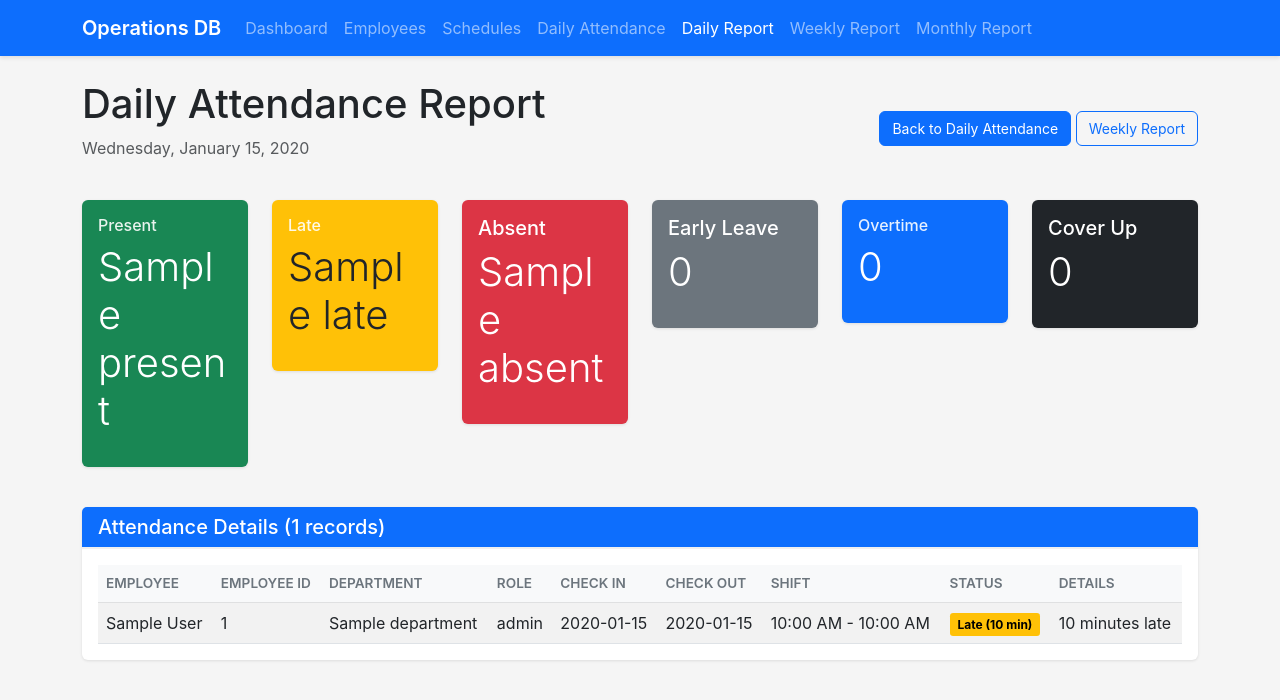
After one commit to rafael7ms/operations-db, a Python web app: template prod/app/templates/attendance_tracker/daily_report.html in a window 1280 px wide. The commit adds this page. Shown: the top 700 px of the page. Run offline with Jinja, Linux system fonts and the light colour scheme; the template is opened without the code that fills it: most values are stand-ins (such as "Sample title", 1, 10 or a date in 2020).

Commit message:
Add daily attendance report page
- Create daily_report.html with summary cards and attendance details
- Update weekly_report.html to show early leave, overtime, and cover up stats
- Add status badge colors for new attendance types
- Update attendance_tracker.py to include new status counts in weekly stats

Co-Authored-By: Claude Opus 4.6 <noreply@anthropic.com>

```diff
--- a/prod/app/modules/attendance_tracker.py
+++ b/prod/app/modules/attendance_tracker.py
@@ -294,6 +294,9 @@ def weekly_report():
             'present': len(day_attendances),
             'late': len([a for a in day_attendances if a.late_minutes and a.late_minutes > 0]),
             'absent': len([a for a in day_attendances if a.exception_type in ['Absent', 'Leave']]),
+            'early_leave': len([a for a in day_attendances if a.exception_type == 'Early Leave']),
+            'overtime': len([a for a in day_attendances if a.exception_type == 'Overtime']),
+            'cover_up': len([a for a in day_attendances if a.exception_type == 'Cover Up']),
             'total_scheduled': Schedule.query.filter_by(start_date=current_date).count()
         }
 
--- /dev/null
+++ b/prod/app/templates/attendance_tracker/daily_report.html
@@ -0,0 +1,215 @@
+<!DOCTYPE html>
+<html lang="en">
+<head>
+    <meta charset="UTF-8">
+    <meta name="viewport" content="width=device-width, initial-scale=1.0">
+    <title>Daily Attendance Report</title>
+    <link href="https://cdn.jsdelivr.net/npm/bootstrap@5.3.0/dist/css/bootstrap.min.css" rel="stylesheet">
+    <link rel="stylesheet" href="{{ url_for('static', filename='css/style.css') }}">
+    <style>
+        .status-badge {
+            padding: 0.25rem 0.5rem;
+            border-radius: 0.2rem;
+            font-size: 0.75rem;
+            font-weight: bold;
+        }
+        .status-present { background-color: #198754; color: white; }
+        .status-late { background-color: #ffc107; color: black; }
+        .status-absent { background-color: #dc3545; color: white; }
+        .status-early { background-color: #dc3545; color: white; }
+        .status-overtime { background-color: #6610f2; color: white; }
+        .status-coverup { background-color: #6c757d; color: white; }
+        .status-onleave { background-color: #6c757d; color: white; }
+        .status-not-marked { background-color: #6c757d; color: white; }
+    </style>
+</head>
+<body>
+    <nav class="navbar navbar-expand-lg navbar-dark bg-primary">
+        <div class="container">
+            <a class="navbar-brand" href="/">Operations DB</a>
+            <button class="navbar-toggler" type="button" data-bs-toggle="collapse" data-bs-target="#navbarNav">
+                <span class="navbar-toggler-icon"></span>
+            </button>
+            <div class="collapse navbar-collapse" id="navbarNav">
+                <ul class="navbar-nav">
+                    <li class="nav-item">
+                        <a class="nav-link" href="/dashboard">Dashboard</a>
+                    </li>
+                    <li class="nav-item">
+                        <a class="nav-link" href="/employees">Employees</a>
+                    </li>
+                    <li class="nav-item">
+                        <a class="nav-link" href="/schedules">Schedules</a>
+                    </li>
+                    <li class="nav-item">
+                        <a class="nav-link" href="/attendance/attendance">Daily Attendance</a>
+                    </li>
+                    <li class="nav-item">
+                        <a class="nav-link active" href="/attendance/report/daily">Daily Report</a>
+                    </li>
+                    <li class="nav-item">
+                        <a class="nav-link" href="/attendance/report/weekly">Weekly Report</a>
+                    </li>
+                    <li class="nav-item">
+                        <a class="nav-link" href="/attendance/report/monthly">Monthly Report</a>
+                    </li>
+                </ul>
+            </div>
+        </div>
+    </nav>
+
+    <div class="container mt-4">
+        <div class="d-flex justify-content-between align-items-center mb-4">
+            <div>
+                <h1>Daily Attendance Report</h1>
+                <p class="text-muted">{{ report_date.strftime('%A, %B %d, %Y') }}</p>
+            </div>
+            <div>
+                <a href="/attendance/attendance" class="btn btn-primary">
+                    <i class="bi bi-arrow-left"></i> Back to Daily Attendance
+                </a>
+                <a href="/attendance/report/weekly?end_date={{ report_date.strftime('%Y-%m-%d') }}" class="btn btn-outline-primary">
+                    <i class="bi bi-calendar-week"></i> Weekly Report
+                </a>
+            </div>
+        </div>
+
+        <!-- Summary Cards -->
+        <div class="row mb-4">
+            <div class="col-md-2">
+                <div class="card bg-success text-white">
+                    <div class="card-body">
+                        <h5 class="card-title">Present</h5>
+                        <p class="display-6">{{ present }}</p>
+                    </div>
+                </div>
+            </div>
+            <div class="col-md-2">
+                <div class="card bg-warning text-dark">
+                    <div class="card-body">
+                        <h5 class="card-title">Late</h5>
+                        <p class="display-6">{{ late }}</p>
+                    </div>
+                </div>
+            </div>
+            <div class="col-md-2">
+                <div class="card bg-danger text-white">
+                    <div class="card-body">
+                        <h5 class="card-title">Absent</h5>
+                        <p class="display-6">{{ absent }}</p>
+                    </div>
+                </div>
+            </div>
+            <div class="col-md-2">
+                <div class="card bg-secondary text-white">
+                    <div class="card-body">
+                        <h5 class="card-title">Early Leave</h5>
+                        <p class="display-6">
+                            {{ attendances|selectattr('exception_type', 'equalto', 'Early Leave')|list|length }}
+                        </p>
+                    </div>
+                </div>
+            </div>
+            <div class="col-md-2">
+                <div class="card bg-primary text-white">
+                    <div class="card-body">
+                        <h5 class="card-title">Overtime</h5>
+                        <p class="display-6">
+                            {{ attendances|selectattr('exception_type', 'equalto', 'Overtime')|list|length }}
+                        </p>
+                    </div>
+                </div>
+            </div>
+            <div class="col-md-2">
+                <div class="card bg-dark text-white">
+                    <div class="card-body">
+                        <h5 class="card-title">Cover Up</h5>
+                        <p class="display-6">
+                            {{ attendances|selectattr('exception_type', 'equalto', 'Cover Up')|list|length }}
+                        </p>
+                    </div>
+                </div>
+            </div>
+        </div>
+
+        <!-- Attendance Details -->
+        <div class="card">
+            <div class="card-header bg-primary text-white">
+                <h5 class="mb-0">Attendance Details ({{ attendances|length }} records)</h5>
+            </div>
+            <div class="card-body">
+                <div class="table-responsive">
+                    <table class="table table-striped table-hover">
+                        <thead class="table-light">
+                            <tr>
+                                <th>Employee</th>
+                                <th>Employee ID</th>
+                                <th>Department</th>
+                                <th>Role</th>
+                                <th>Check In</th>
+                                <th>Check Out</th>
+                                <th>Shift</th>
+                                <th>Status</th>
+                                <th>Details</th>
+                            </tr>
+                        </thead>
+                        <tbody>
+                            {% for att in attendances %}
+                            {% set emp = att.employee %}
+                            <tr>
+                                <td>{{ emp.full_name if emp else 'Unknown' }}</td>
+                                <td>{{ emp.employee_id if emp else '-' }}</td>
+                                <td>{{ emp.department if emp else '-' }}</td>
+                                <td>{{ emp.role if emp else '-' }}</td>
+                                <td>{{ att.check_in.strftime('%I:%M %p') if att.check_in else '-' }}</td>
+                                <td>{{ att.check_out.strftime('%I:%M %p') if att.check_out else '-' }}</td>
+                                <td>
+                                    {% set sched = emp.schedules|selectattr('start_date', 'equalto', report_date)|first if emp else None %}
+                                    {% if sched and sched.start_time %}
+                                    {{ sched.start_time.strftime('%I:%M %p') }} - {{ sched.stop_time.strftime('%I:%M %p') if sched.stop_time else '' }}
+                                    {% endif %}
+                                </td>
+                                <td>
+                                    {% if att.exception_type == 'Absent' %}
+                                    <span class="status-badge status-absent">Absent</span>
+                                    {% elif att.exception_type == 'Leave' %}
+                                    <span class="status-badge status-onleave">On Leave</span>
+                                    {% elif att.exception_type == 'Early Leave' %}
+                                    <span class="status-badge status-early">Early Leave ({{ att.early_leave.strftime('%I:%M %p') if att.early_leave else '' }})</span>
+                                    {% elif att.exception_type == 'Overtime' %}
+                                    <span class="status-badge status-overtime">OT ({{ att.overtime_minutes }} min)</span>
+                                    {% elif att.exception_type == 'Cover Up' %}
+                                    <span class="status-badge status-coverup">Cover Up</span>
+                                    {% elif att.late_minutes and att.late_minutes > 0 %}
+                                    <span class="status-badge status-late">Late ({{ att.late_minutes }} min)</span>
+                                    {% else %}
+                                    <span class="status-badge status-present">Present</span>
+                                    {% endif %}
+                                </td>
+                                <td>
+                                    {% if att.exception_type == 'Early Leave' %}
+                                    Left at: {{ att.early_leave.strftime('%I:%M %p') if att.early_leave else 'N/A' }}
+                                    {% elif att.exception_type == 'Overtime' %}
+                                    {{ att.overtime_minutes }} minutes
+                                    {% elif att.exception_type == 'Cover Up' %}
+                                    {% if att.cover_up_for_employee %}
+                                    Covering: {{ att.cover_up_for_employee.full_name }}
+                                    {% endif %}
+                                    {% elif att.late_minutes and att.late_minutes > 0 %}
+                                    {{ att.late_minutes }} minutes late
+                                    {% else %}
+                                    -
+                                    {% endif %}
+                                </td>
+                            </tr>
+                            {% endfor %}
+                        </tbody>
+                    </table>
+                </div>
+            </div>
+        </div>
+    </div>
+
+    <script src="https://cdn.jsdelivr.net/npm/bootstrap@5.3.0/dist/js/bootstrap.bundle.min.js"></script>
+</body>
+</html>
```
Also changed, not shown: prod/app/templates/attendance_tracker/weekly_report.html (+7 -1 lines).
